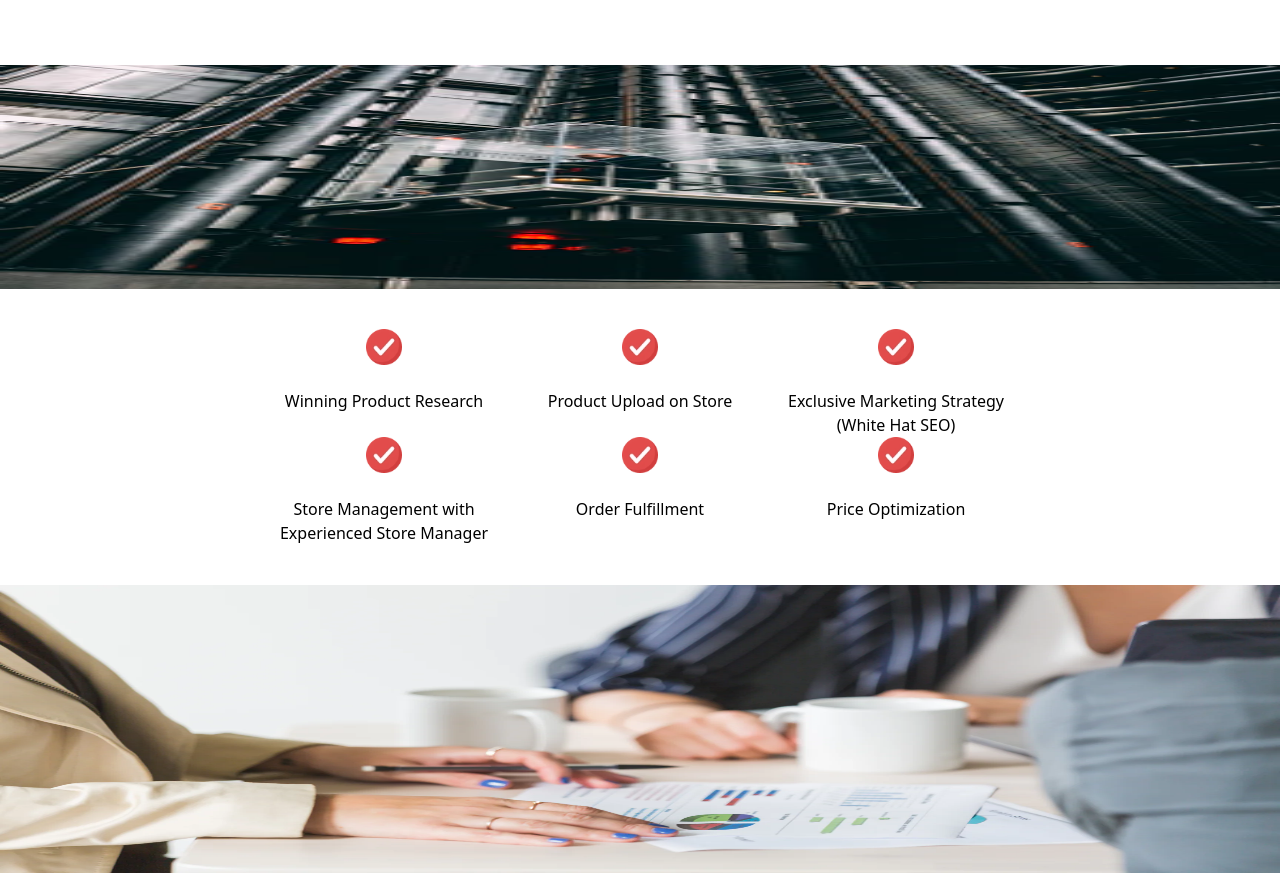
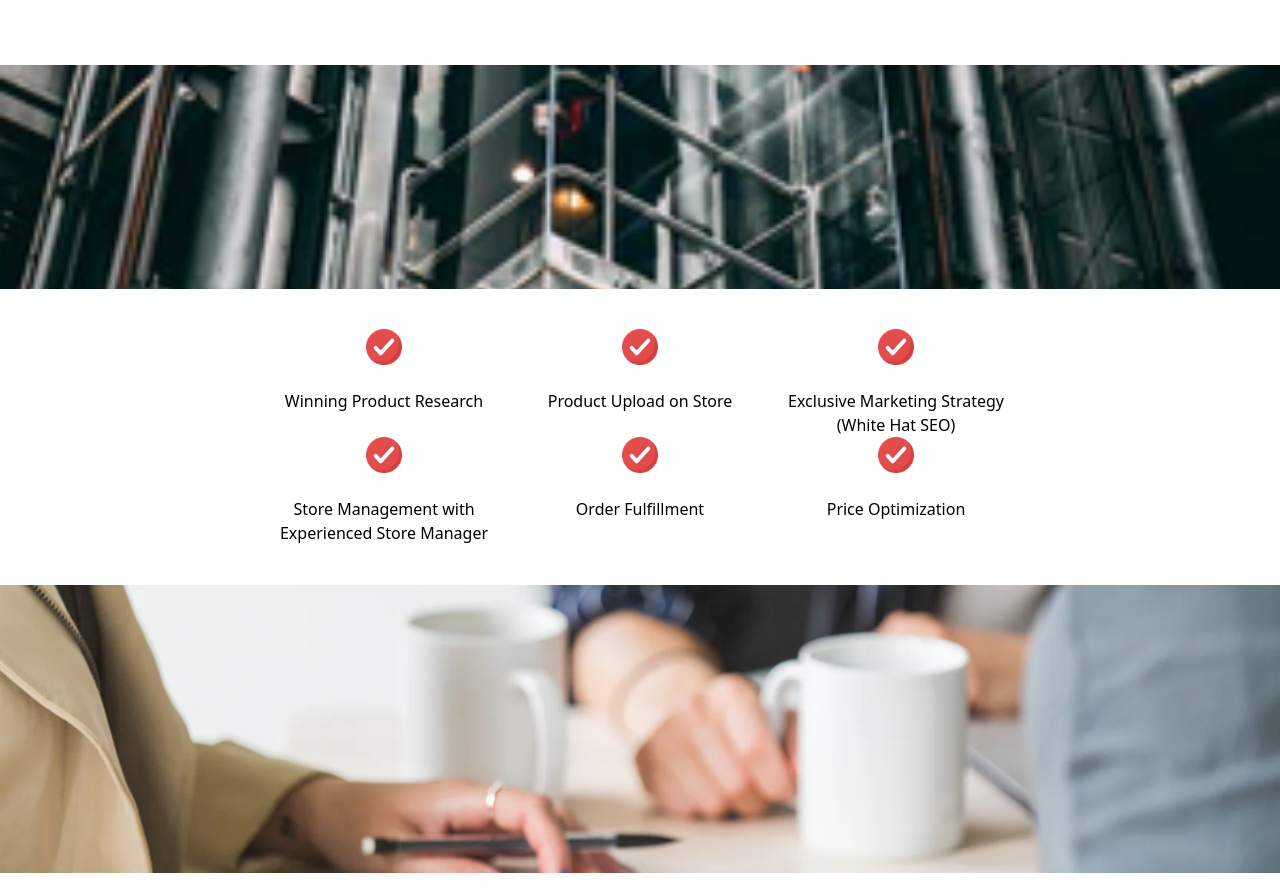
Before and after one commit to ariful5501/focusconsulting, a website: page src/index.html in a window 1280 px wide. Shown: the part 1420-2312 px from the top of the page. Drawn offline with nearby package versions, Linux system fonts and the light colour scheme.

Commit message:
pictur cover

```diff
--- a/src/index.html
+++ b/src/index.html
@@ -66,7 +66,7 @@
   <section id="hero2">
     <div class="container mx-auto  my-0 md:my-10">
       <div class="">
-        <img src="./img/hero2.png" alt="hero2" class="w-full h-56	">
+        <img src="./img/hero2.png" alt="hero2" class="w-full h-56	object-cover">
       </div>
     </div>
   </section>
@@ -91,7 +91,7 @@
   <section id="hero3">
     <div class="container mx-auto  my-0 md:my-10">
       <div class="">
-        <img src="./img/businessman-in-glass-elevator-going-up_300x.webp" alt="hero2" class="w-full h-56	">
+        <img src="./img/businessman-in-glass-elevator-going-up_300x.webp" alt="hero2" class="w-full h-56	object-cover">
       </div>
     </div>
   </section>
@@ -152,7 +152,7 @@
   <section id="hero3">
     <div class="container mx-auto my-0 md:my-10">
       <div class="">
-        <img src="./img/reading-charts-at-business-meeting_1728x.webp" alt="hero3" class="w-full h-72">
+        <img src="./img/reading-charts-at-business-meeting_1728x.webp" alt="hero3" class="w-full h-72	object-cover">
       </div>
     </div>
   </section>
```
Also changed, not shown: src/output.css.
